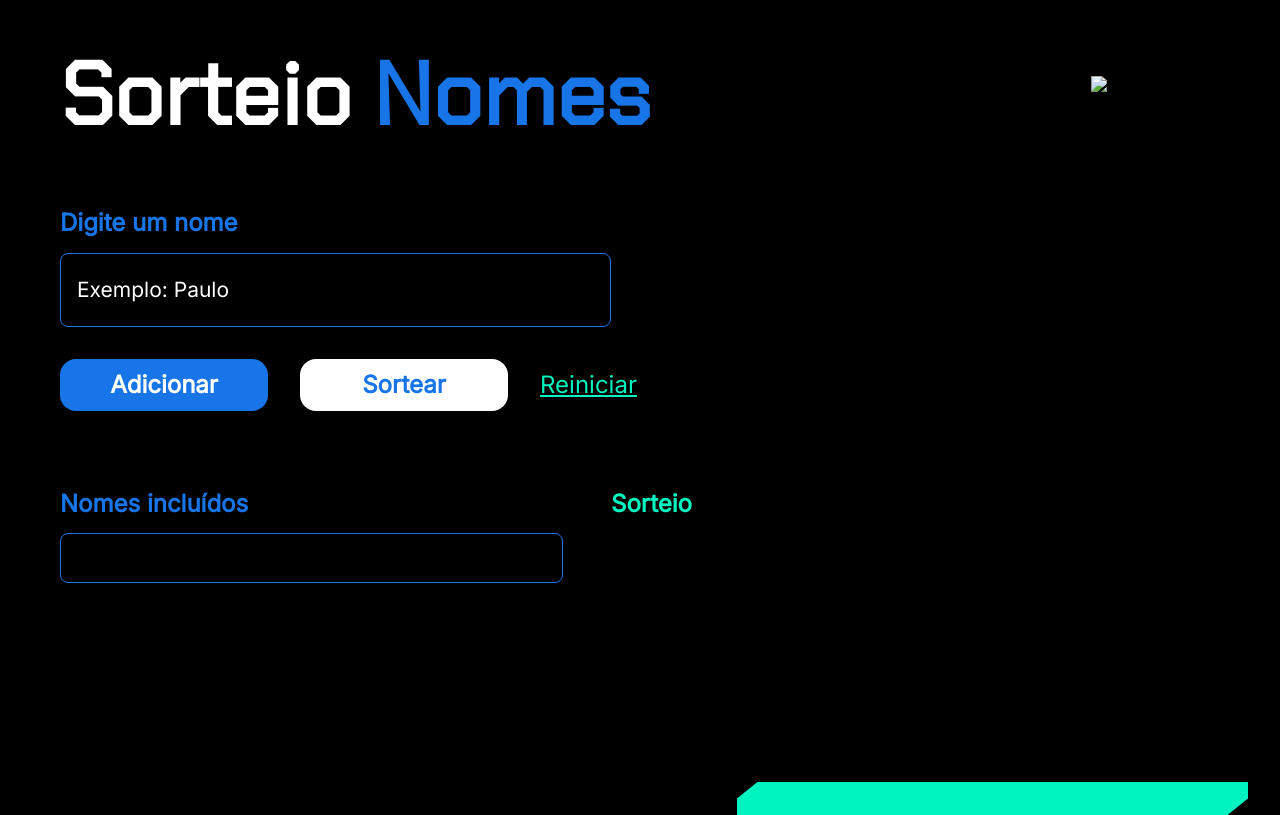
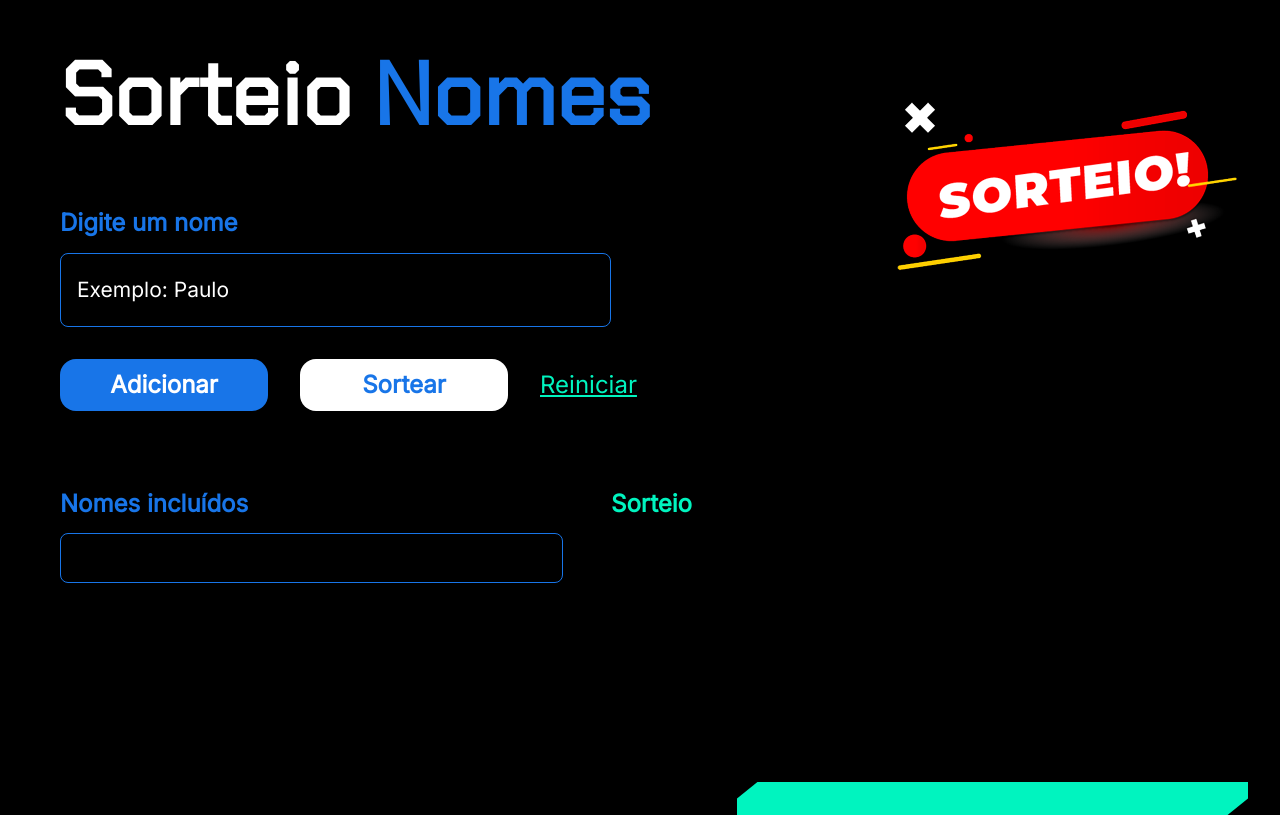
Before and after one commit to degrandelucas/SorteadorNomesEmLote, a plain HTML site: page index.html in a window 1280 px wide. Drawn offline with nearby package versions, Linux system fonts and the light colour scheme; the site is published under a folder, as on GitHub Pages, so addresses that start at the root find nothing.

Commit message:
bug: corrigindo endereco para aparecer a imagem da palavra sorteio na versao desktop

```diff
--- a/index.html
+++ b/index.html
@@ -24,7 +24,7 @@ https://cdn.jsdelivr.net/npm/normalize.css@8.0.1/normalize.min.css
 
 <body>
   <main>
-    <img class="page__image" src="/assets/imagem-palavra-sorteio.png" alt="Imagem da palavra Sorteio">
+    <img class="page__image" src="./assets/imagem-palavra-sorteio.png" alt="Imagem da palavra Sorteio">
     <div class="content">
       <div class="content__corner-rectangle"></div>
       <div class="content__main">
```
